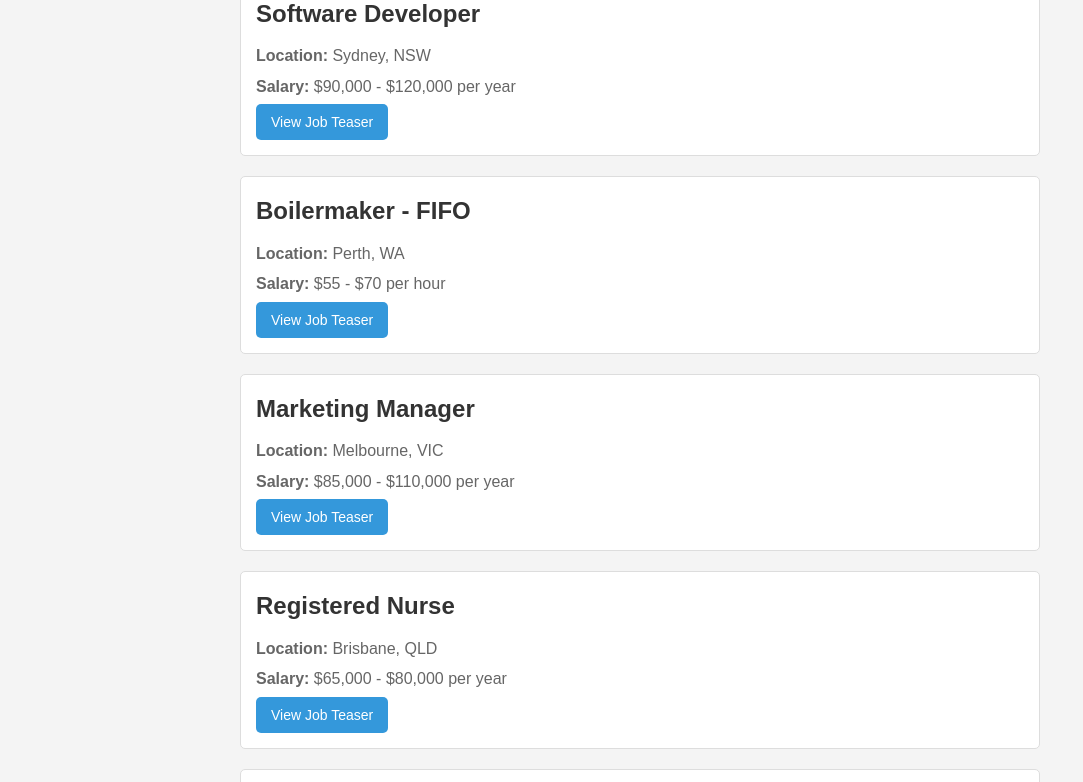
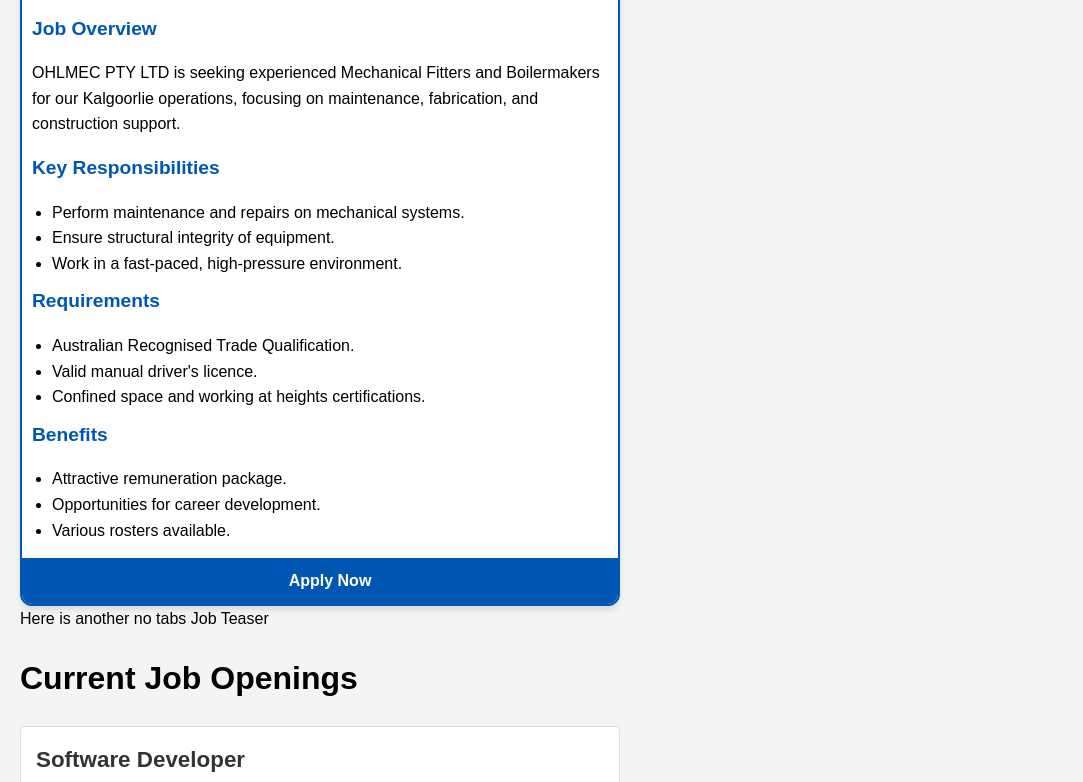
Before and after one commit to boilermaker-innovator/job-teaser-example0004, a plain HTML site: page index.html in a window 1280 px wide. Shown: the part 161-943 px from the top of the page, without its empty margins (0-1083 px from the left). Drawn offline with Linux system fonts and the light colour scheme.

Commit message:
Update index.html

```diff
--- a/index.html
+++ b/index.html
@@ -1,3 +1,116 @@
+
+<!DOCTYPE html>
+<html lang="en">
+<head>
+    <meta charset="UTF-8">
+    <meta name="viewport" content="width=device-width, initial-scale=1.0">
+    <title>Job Teaser | OHLMEC PTY LTD - Mechanical Fitter & Boilermaker</title>
+    <style>
+        body {
+            font-family: Arial, sans-serif;
+            max-width: 600px;
+            margin: 5px auto;
+            padding: 5px;
+            background-color: #f0f0f0;
+        }
+        .job-teaser {
+            background-color: white;
+            border-radius: 12px;
+            box-shadow: 0 4px 6px rgba(0, 0, 0, 0.1);
+            overflow: hidden;
+            border: 2px solid #0056b3;
+        }
+        .header {
+            display: flex;
+            align-items: center;
+            background-color: #0056b3;
+            padding: 10px;
+        }
+        .logo {
+            width: 150px;
+            height: auto;
+            margin-right: 20px;
+        }
+        .title-location {
+            flex-grow: 1;
+        }
+        .job-title {
+            color: white;
+            font-size: 1.4em;
+            font-weight: bold;
+            margin: 0 0 5px 0;
+        }
+        .location {
+            color: #e0e0e0;
+            font-size: 0.9em;
+        }
+        .content {
+            padding: 10px;
+        }
+        h2 {
+            color: #0056b3;
+            font-size: 1.2em;
+            margin-top: 10px;
+        }
+        ul {
+            margin: 5px 0;
+            padding-left: 20px;
+        }
+        .apply-button {
+            display: block;
+            width: 100%;
+            padding: 10px;
+            background-color: #0056b3;
+            color: white;
+            text-align: center;
+            text-decoration: none;
+            font-weight: bold;
+            border: none;
+            cursor: pointer;
+        }
+    </style>
+</head>
+<body>
+    <div class="job-teaser">
+        <div class="header">
+            <img src="https://i.imgur.com/YfxWinv.jpg" alt="OHLMEC PTY LTD Logo" class="logo">
+            <div class="title-location">
+                <h1 class="job-title">Mechanical Fitter & Boilermaker</h1>
+                <div class="location">📍 Kalgoorlie, WA</div>
+            </div>
+        </div>
+        <div class="content">
+            <h2>Job Overview</h2>
+            <p>OHLMEC PTY LTD is seeking experienced Mechanical Fitters and Boilermakers for our Kalgoorlie operations, focusing on maintenance, fabrication, and construction support.</p>
+
+            <h2>Key Responsibilities</h2>
+            <ul>
+                <li>Perform maintenance and repairs on mechanical systems.</li>
+                <li>Ensure structural integrity of equipment.</li>
+                <li>Work in a fast-paced, high-pressure environment.</li>
+            </ul>
+
+            <h2>Requirements</h2>
+            <ul>
+                <li>Australian Recognised Trade Qualification.</li>
+                <li>Valid manual driver's licence.</li>
+                <li>Confined space and working at heights certifications.</li>
+            </ul>
+
+            <h2>Benefits</h2>
+            <ul>
+                <li>Attractive remuneration package.</li>
+                <li>Opportunities for career development.</li>
+                <li>Various rosters available.</li>
+            </ul>
+        </div>
+        <a href="https://www.seek.com.au/job/78424467?ref=search-standalone&type=standout&origin=jobTitle#sol=d7a089c1b7beadc4db860c527ac1235f4b9b2959" class="apply-button" target="_blank">Apply Now</a>
+    </div>
+</body>
+</html>
+
+
+
 Here is another no tabs Job Teaser
 
 
```
